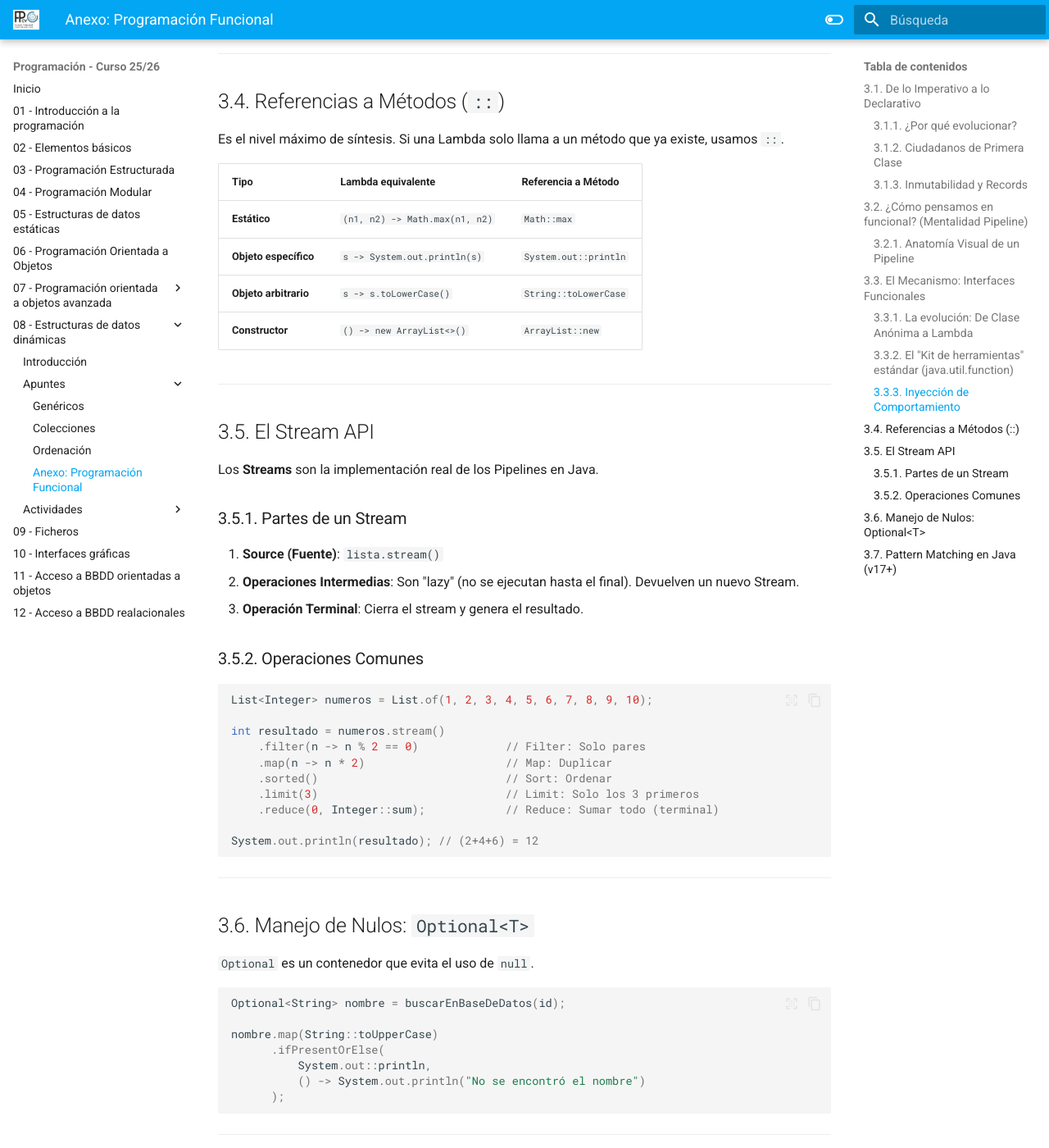
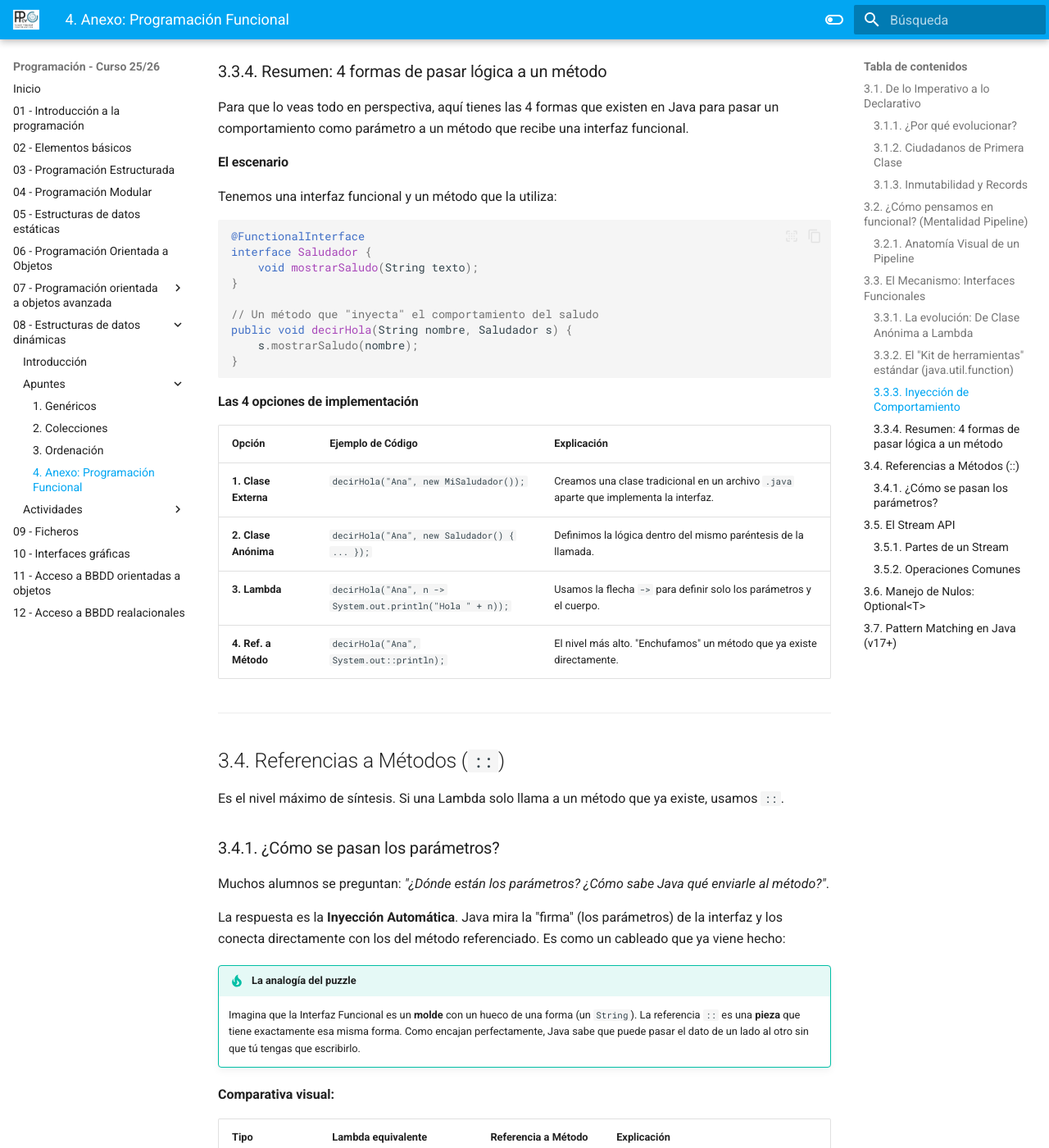
Before and after one commit to jssdocente/pg2526d, an MkDocs documentation site: the page built from docs/temas/08/99-anexo_programacion-funcional.md, in a window 1280 px wide and 1400 px high, scrolled down 4749 px. Shown: the whole window at 82% size. Built offline with MkDocs 1.6.1 and Material for MkDocs 9.7.7, drawn with Linux system fonts in a browser that asks for light colours; some of the changed text lies outside the part shown.

Commit message:
Tema 8. Progra.funcional. apuntes y actividades

````diff
--- a/docs/temas/08/99-anexo_programacion-funcional.md
+++ b/docs/temas/08/99-anexo_programacion-funcional.md
@@ -238,18 +238,56 @@ public class Tienda {
 }
 ```
 
+### 3.3.4. Resumen: 4 formas de pasar lógica a un método
+
+Para que lo veas todo en perspectiva, aquí tienes las 4 formas que existen en Java para pasar un comportamiento como parámetro a un método que recibe una interfaz funcional.
+
+#### El escenario
+Tenemos una interfaz funcional y un método que la utiliza:
+
+```java
+@FunctionalInterface
+interface Saludador {
+    void mostrarSaludo(String texto);
+}
+
+// Un método que "inyecta" el comportamiento del saludo
+public void decirHola(String nombre, Saludador s) {
+    s.mostrarSaludo(nombre);
+}
+```
+
+#### Las 4 opciones de implementación
+
+| Opción | Ejemplo de Código | Explicación |
+| :--- | :--- | :--- |
+| **1. Clase Externa** | `decirHola("Ana", new MiSaludador());` | Creamos una clase tradicional en un archivo `.java` aparte que implementa la interfaz. |
+| **2. Clase Anónima** | `decirHola("Ana", new Saludador() { ... });` | Definimos la lógica dentro del mismo paréntesis de la llamada. |
+| **3. Lambda** | `decirHola("Ana", n -> System.out.println("Hola " + n));` | Usamos la flecha `->` para definir solo los parámetros y el cuerpo. |
+| **4. Ref. a Método** | `decirHola("Ana", System.out::println);` | El nivel más alto. "Enchufamos" un método que ya existe directamente. |
+
 ---
 
 ## 3.4. Referencias a Métodos (`::`)
 
 Es el nivel máximo de síntesis. Si una Lambda solo llama a un método que ya existe, usamos `::`.
 
-| Tipo | Lambda equivalente | Referencia a Método |
-| :--- | :--- | :--- |
-| **Estático** | `(n1, n2) -> Math.max(n1, n2)` | `Math::max` |
-| **Objeto específico** | `s -> System.out.println(s)` | `System.out::println` |
-| **Objeto arbitrario** | `s -> s.toLowerCase()` | `String::toLowerCase` |
-| **Constructor** | `() -> new ArrayList<>()` | `ArrayList::new` |
+### 3.4.1. ¿Cómo se pasan los parámetros?
+
+Muchos alumnos se preguntan: *"¿Dónde están los parámetros? ¿Cómo sabe Java qué enviarle al método?"*.
+
+La respuesta es la **Inyección Automática**. Java mira la "firma" (los parámetros) de la interfaz y los conecta directamente con los del método referenciado. Es como un cableado que ya viene hecho:
+
+!!! tip "La analogía del puzzle"
+    Imagina que la Interfaz Funcional es un **molde** con un hueco de una forma (un `String`). La referencia `::` es una **pieza** que tiene exactamente esa misma forma. Como encajan perfectamente, Java sabe que puede pasar el dato de un lado al otro sin que tú tengas que escribirlo.
+
+**Comparativa visual:**
+
+| Tipo | Lambda equivalente | Referencia a Método | Explicación |
+| :--- | :--- | :--- | :--- |
+| **Estático** | `(a, b) -> Math.max(a,b)` | `Math::max` | Java le pasa `a` y `b` a `max`. |
+| **Instancia** | `s -> System.out.println(s)` | `System.out::println`| Java le pasa `s` a `println`. |
+| **Objeto arbitrario** | `s -> s.toUpperCase()` | `String::toUpperCase` | Java llama a `toUpperCase()` **sobre** el objeto `s`. |
 
 ---
 
--- a/mkdocs.yml
+++ b/mkdocs.yml
@@ -22,14 +22,17 @@ nav:
   - "08 - Estructuras de datos dinámicas":
     - "Introducción": temas/08/01_index.md
     - "Apuntes":
-      - "Genéricos": temas/08/02-genericos.md
-      - "Colecciones": temas/08/04-colecciones.md
-      - "Ordenación": temas/08/03-ordenacion-comparacion.md
-      - "Anexo: Programación Funcional": temas/08/99-anexo_programacion-funcional.md
+      - "1. Genéricos": temas/08/02-genericos.md
+      - "2. Colecciones": temas/08/04-colecciones.md
+      - "3. Ordenación": temas/08/03-ordenacion-comparacion.md
+      - "4. Anexo: Programación Funcional": temas/08/99-anexo_programacion-funcional.md
     - "Actividades":
       - "Act-1: Colecciones": temas/08/actividades/01-ejercicios-colecciones.md
       - "Act-2: Genéricos": temas/08/actividades/02-ejercicios-genericos.md
       - "Act-3: Ordenación": temas/08/actividades/03-ejercicios-collec-sorting.md
+      - "Act-4: Prog. Funcional (Solucionados)": temas/08/actividades/04-ejercicios-funcional-solucionados.md
+      - "Act-5: Prog. Funcional": temas/08/actividades/05-ejercicios-funcional.md
+
 
   - "09 - Ficheros": temas/09/index.md
   - "10 - Interfaces gráficas": temas/10/index.md
````
Also changed, not shown: other parts of docs/temas/08/99-anexo_programacion-funcional.md (+1 -1 lines), docs/temas/08/actividades/04-ejercicios-funcional-solucionados.md (added, +156 -0 lines), docs/temas/08/actividades/05-ejercicios-funcional.md (added, +137 -0 lines), 1 other file.
